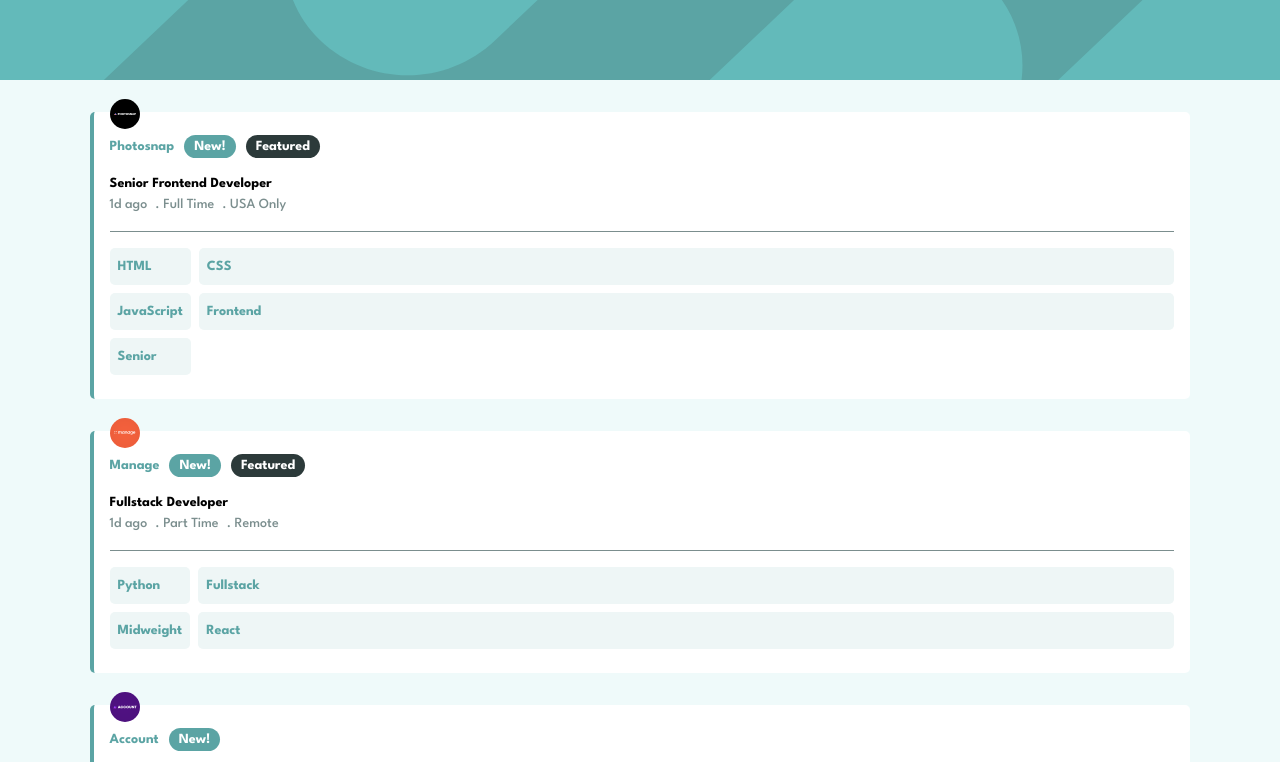
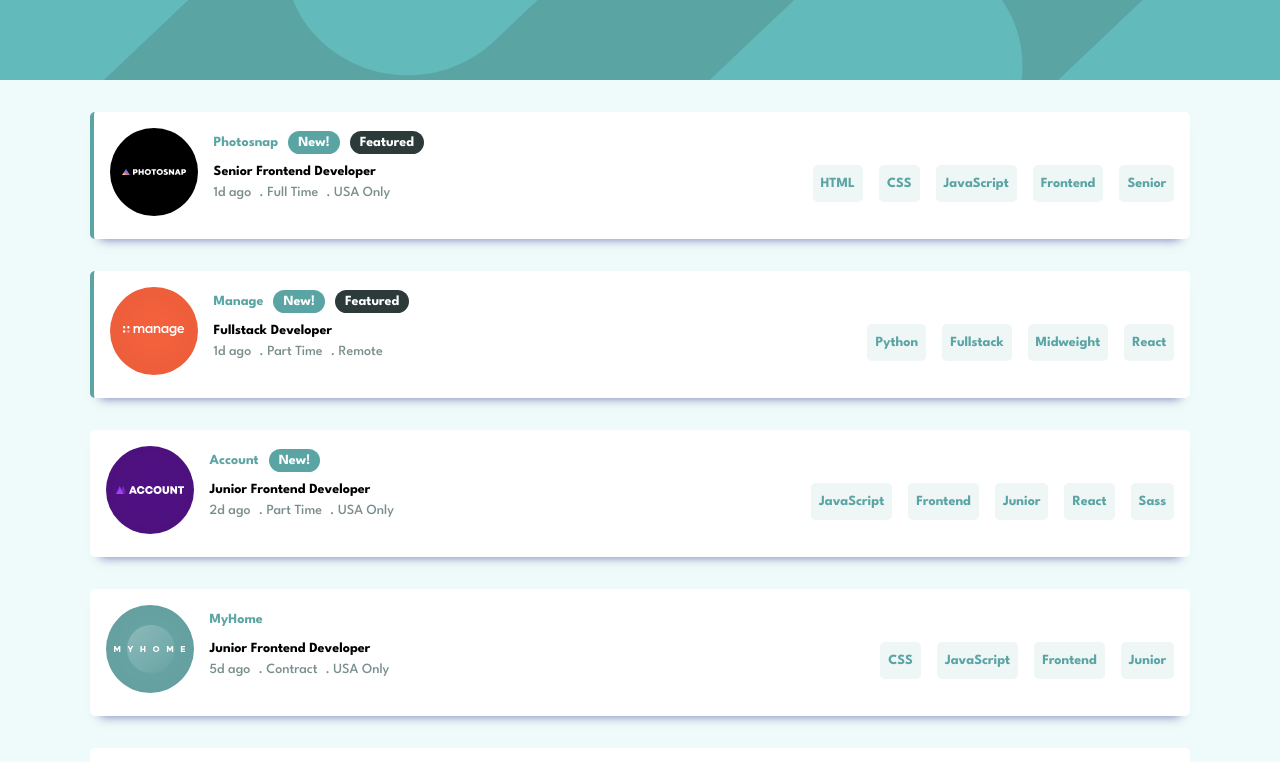
Before and after one commit to Robertron624/static-job-listing, a React (Vite) app: page / in a window 1280 px wide. Shown: the top 762 px of the page. Built offline with nearby package versions, Linux system fonts and the light colour scheme.

Commit message:
desktop styles start

```diff
--- a/src/app.scss
+++ b/src/app.scss
@@ -20,7 +20,7 @@
 }
 
 header {
-    background-image: url(/bg-header-desktop.svg);
+    background-image: url(/bg-header-mobile.svg);
     background-size: cover;
     background-repeat: no-repeat;
     height: 80px;
--- a/src/components/Job.jsx
+++ b/src/components/Job.jsx
@@ -4,7 +4,12 @@
 const Job = ({jobDetails}) => {
   const {company, logo, featured, new: isNew, position, role, level, postedAt, contract, location, languages, tools} = jobDetails
   return (
-    <div className="job-container">
+    <div className={`job-container ${featured ? 'featured-job': ''}`}>
+      <div className="desktop-left">
+        <div className="desktop-company-image">
+          <img src={logo} alt={company} />
+        </div>
+        <div className="desktop-left-text">
           <div className="job-header">
             <img src={logo} alt={company} />
             <span className="company-name">{company}</span>
@@ -17,6 +22,9 @@
             <span className="contract">. {contract}</span>
             <span className="location">. {location}</span>
           </div>
+        </div>
+
+      </div>
       <div className="job-keywords">
         {languages.map((language, i) => (<span key={i} className="keyword">{language}</span>))}
         <span className="keyword">{role}</span>
--- a/src/components/index.scss
+++ b/src/components/index.scss
@@ -1,3 +1,8 @@
+@mixin desktop {
+    @media (min-width: 768px) {
+        @content;
+    }
+}
 // ### Primary
 
 $desaturated-dark-cyan: hsl(180, 29%, 50%);
@@ -11,12 +16,35 @@
 $dark-grayish-cyan: hsl(180, 8%, 52%);
 $very-dark-grayish-cyan: hsl(180, 14%, 20%);
 
+.featured-job {
+    border-left: 4px solid $desaturated-dark-cyan;
+}
+
 .job-container {
-    border-left: 4px solid $desaturated-dark-cyan;
     font-size: 14px;
     background-color: white;
     padding: 1.5rem 1rem;
     border-radius: 5px;
+    box-shadow: 0px 10px 10px -10px rgba(72, 84, 159, 0.8);
+
+    @include desktop {
+
+        display: flex;
+        justify-content: space-between;
+        padding: 1rem 1rem;
+
+        .desktop-left {
+            display: flex;
+            gap: 1rem;
+
+            .desktop-left-text {
+                display: flex;
+                flex-direction: column;
+                justify-content: center;
+            }
+        }
+    }
+
 
     .job-misc {
         color: $dark-grayish-cyan;
@@ -25,21 +53,33 @@
         gap: .5rem;
         padding-bottom: 1rem;
         border-bottom: 1px solid $dark-grayish-cyan;
+
+        @include desktop {
+            border-bottom: none;
+        }
     }
 
     .job-keywords {
         padding-top: 1rem;
         display: grid;
-        grid-template-columns: min-content auto;
-        gap: .5rem;
+        grid-template-columns: min-content min-content min-content;
+        column-gap: 1rem;
+        row-gap: 1.2rem;
 
         .keyword {
+            width: fit-content;
             padding: .5rem;
             border-radius: 5px;
             background-color: $light-grayish-cyan-tablets;
             color: $desaturated-dark-cyan;
             cursor: pointer;
             // width: fit-content;
+        }
+
+        @include desktop {
+            display: flex;
+            gap: 1rem;
+            align-items: center;
         }
     }
 }
@@ -49,10 +89,17 @@
     position: relative;
     margin-bottom: 1rem;
 
+    @include desktop {
+        margin-bottom: 0.5rem;
+    }
+
     img {
         position: absolute;
         width: 30px;
         top: -37px;
+        @include desktop {
+            display: none;
+        }
     }
 
     font-size: 14px;
```
Lines whose indentation alone changed are shown as unchanged.
